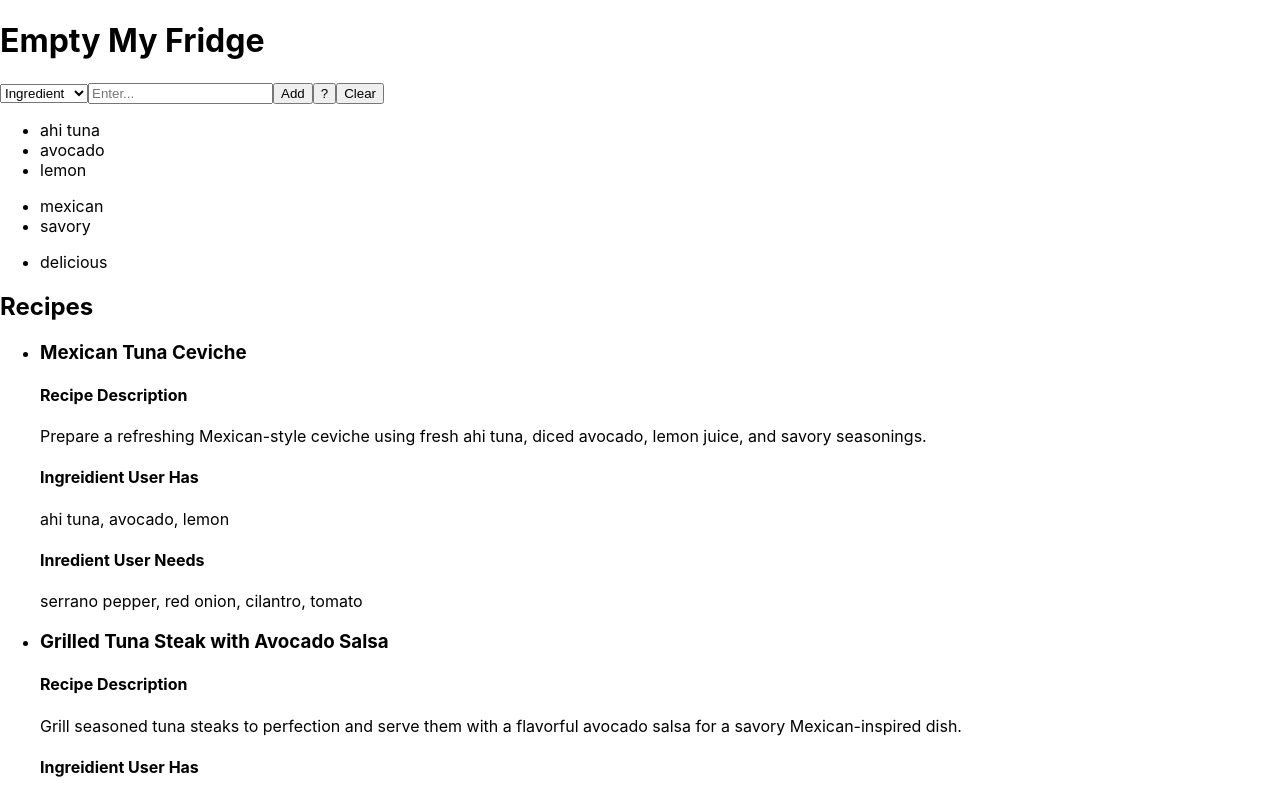
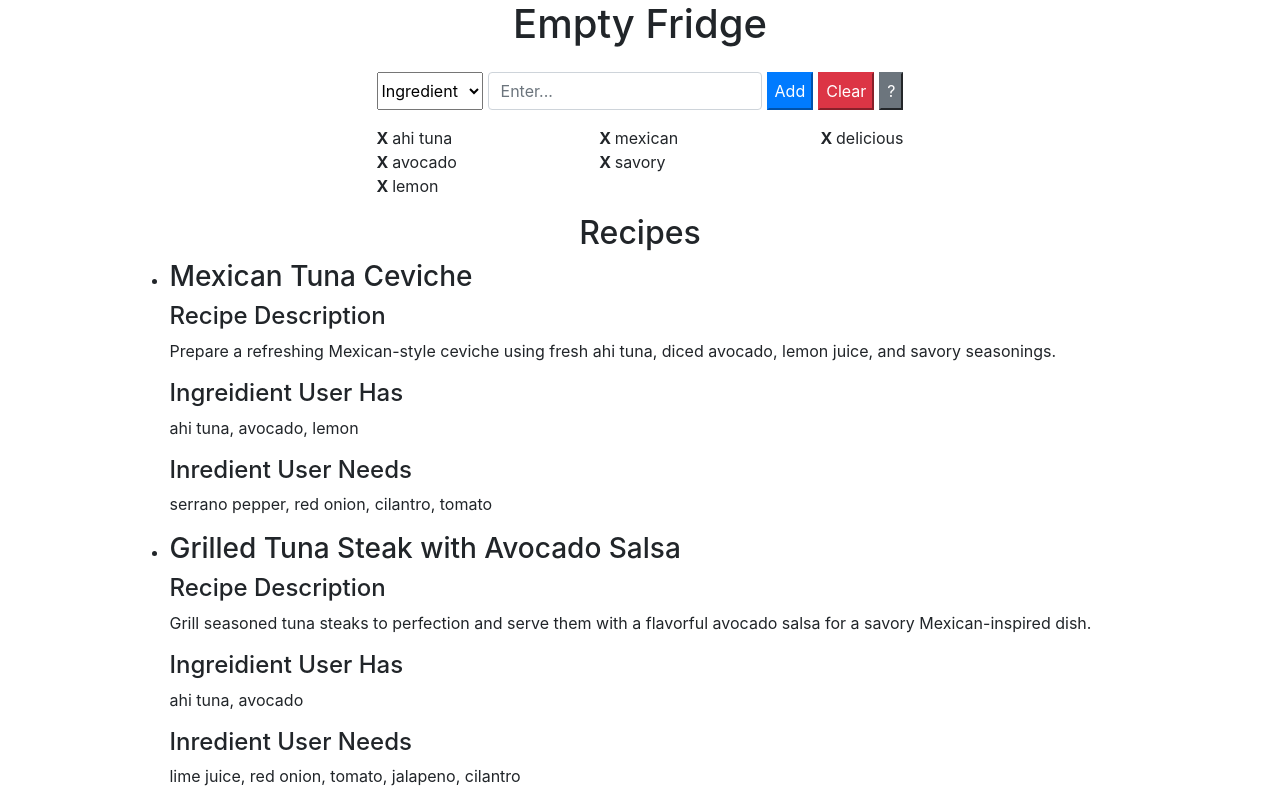
Before and after one commit to michaeloconnelliii/empty-fridge, a React (Create React App) app in the folder empty-my-fridge/: page / in a window 1280 px wide. Shown: the top 799 px of the page. Built offline with nearby package versions, Linux system fonts and the light colour scheme.

Commit message:
Retitled app. Styled user input form(1st vertical 1/2 of the app).

```diff
--- a/empty-my-fridge/public/index.html
+++ b/empty-my-fridge/public/index.html
@@ -7,24 +7,12 @@
     <meta name="theme-color" content="#000000" />
     <meta
       name="description"
-      content="Web site created using create-react-app"
+      content="Empty Fridge is an app designed to give you recipes based on ingredients and preferences."
     />
     <link rel="apple-touch-icon" href="%PUBLIC_URL%/logo192.png" />
-    <!--
-      manifest.json provides metadata used when your web app is installed on a
-      user's mobile device or desktop. See https://developers.google.com/web/fundamentals/web-app-manifest/
-    -->
     <link rel="manifest" href="%PUBLIC_URL%/manifest.json" />
-    <!--
-      Notice the use of %PUBLIC_URL% in the tags above.
-      It will be replaced with the URL of the `public` folder during the build.
-      Only files inside the `public` folder can be referenced from the HTML.
-
-      Unlike "/favicon.ico" or "favicon.ico", "%PUBLIC_URL%/favicon.ico" will
-      work correctly both with client-side routing and a non-root public URL.
-      Learn how to configure a non-root public URL by running `npm run build`.
-    -->
-    <title>React App</title>
+    <link rel="stylesheet" href="https://cdn.jsdelivr.net/npm/bootstrap@4.3.1/dist/css/bootstrap.min.css" integrity="sha384-ggOyR0iXCbMQv3Xipma34MD+dH/1fQ784/j6cY/iJTQUOhcWr7x9JvoRxT2MZw1T" crossorigin="anonymous">
+    <title>Empty Fridge</title>
   </head>
   <body>
     <noscript>You need to enable JavaScript to run this app.</noscript>
--- a/empty-my-fridge/src/App.css
+++ b/empty-my-fridge/src/App.css
@@ -1,38 +1,17 @@
-.App {
-  text-align: center;
+.searchbar-form {
+  gap: 5px;
 }
 
-.App-logo {
-  height: 40vmin;
-  pointer-events: none;
+.user-list {
+  list-style: none;
 }
 
-@media (prefers-reduced-motion: no-preference) {
-  .App-logo {
-    animation: App-logo-spin infinite 20s linear;
-  }
+.user-list li:before {
+  content: "X ";
+  font-weight: bold;
+  cursor: pointer;
 }
 
-.App-header {
-  background-color: #282c34;
-  min-height: 100vh;
-  display: flex;
-  flex-direction: column;
-  align-items: center;
-  justify-content: center;
-  font-size: calc(10px + 2vmin);
-  color: white;
+.user-list li:hover:before {
+  color: red;
 }
-
-.App-link {
-  color: #61dafb;
-}
-
-@keyframes App-logo-spin {
-  from {
-    transform: rotate(0deg);
-  }
-  to {
-    transform: rotate(360deg);
-  }
-}
--- a/empty-my-fridge/src/App.js
+++ b/empty-my-fridge/src/App.js
@@ -1,3 +1,5 @@
+import './App.css';
+
 function RecipeListElement({ recipe }) {
   const ingredientUserHas = recipe.ingredients_user_has.join(", ");
   const additionalIngredients = recipe.additional_ingredients_needed.join(", ");
@@ -38,7 +40,7 @@ function RecipeList({ recipes }) {
 
 function UserList({ userInputList }) {
   return (
-    <ul>
+    <ul className="list-unstyled user-list">
         {userInputList.map((userInputListElement) => {
           return <li key={userInputListElement}>{userInputListElement}</li>
         })}
@@ -48,36 +50,44 @@ function UserList({ userInputList }) {
 
 function UserLists({ userInput }) {
   return (
-    <>
+    <div className="d-flex justify-content-between">
       <UserList userInputList={ userInput.ingredients } />
       <UserList userInputList={ userInput.food_preferences } />
       <UserList userInputList={ userInput.rank_by } />
-    </>
+    </div>
   )
 }
 
 function SearchBar() {
   return (
-    <form>
-      <select>
+    <form className="d-flex mb-3 searchbar-form">
+      <select className="form-select">
         <option value="Ingredient">Ingredient</option>
         <option value="Preference">Preference</option>
         <option value="Rank">Rank By</option>
       </select>
-      <input type="text" placeholder="Enter..." />
-      <button>Add</button>
-      <button title="Help">?</button>
-      <button>Clear</button>
+      <input type="text" className="form-control" placeholder="Enter..." />
+      <button className="btn-primary">Add</button>
+      <button className="btn-danger">Clear</button>
+      <button className="btn-secondary" title="Help">?</button>
     </form>
   );
 }
 
+function FilterableUserPreferenceTable({userInput}) {
+  return (
+    <div>
+      <SearchBar />
+      <UserLists userInput={userInput} />
+    </div>
+  )
+}
+
 function FilterableRecipeTable({recipes, data}) {
   return (
-    <div>
-      <h1>Empty My Fridge</h1>
-      <SearchBar />
-      <UserLists userInput={data} />
+    <div className="d-flex flex-column justify-content-center align-items-center">
+      <h1 className="mb-4">Empty Fridge</h1>
+      <FilterableUserPreferenceTable userInput={data} />
       <RecipeList recipes={recipes} />
     </div>
   );
```
